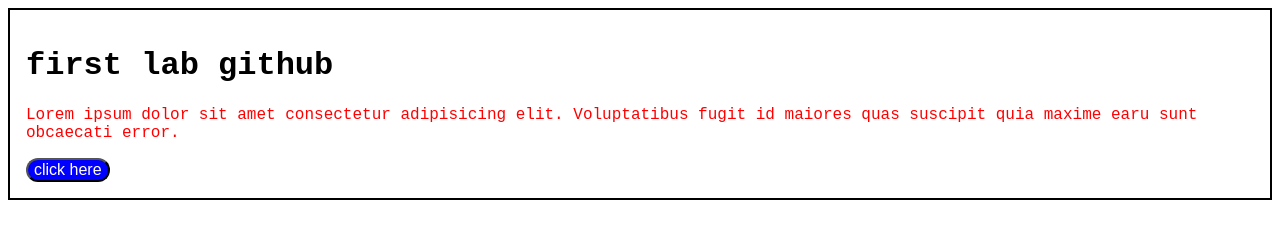
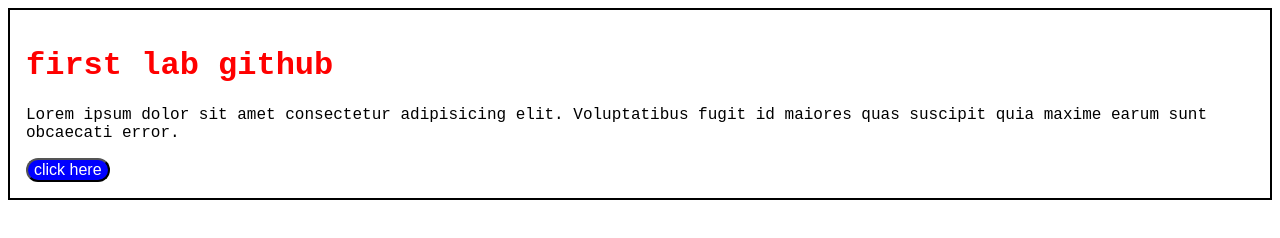
Before and after one commit to aliang1400/project-course, a plain HTML site: page v1/index.html in a window 1280 px wide. Drawn offline with Linux system fonts and the light colour scheme.

Commit message:
version 1

```diff
--- a/v1/index.html
+++ b/v1/index.html
@@ -11,7 +11,7 @@
     <h1 class="firsth1">first lab github</h1>
     <p class="firstp1">
         Lorem ipsum dolor sit amet consectetur adipisicing elit.
-        Voluptatibus fugit id maiores quas suscipit quia maxime earu sunt obcaecati error.
+        Voluptatibus fugit id maiores quas suscipit quia maxime earum sunt obcaecati error.
     </p>
 
     <input type="button" value="click here" id="clickhere" onclick="alertbox()">
--- a/v1/script.js
+++ b/v1/script.js
@@ -1,3 +1,3 @@
 function alertbox() {
-  alert("github course");
+  alert("Welcome in github course");
 }
--- a/v1/style.css
+++ b/v1/style.css
@@ -6,14 +6,13 @@ padding: 1rem;
 
 .firsth1{
 
-    color: black;
+    color: red;
     font-family: 'Courier New', Courier, monospace;
 
 }
 
 .firstp1{
-    color: red;
-    font-weight: 200;
+    color: black;
     font-family: 'Courier New', Courier, monospace;
 
 }
```
